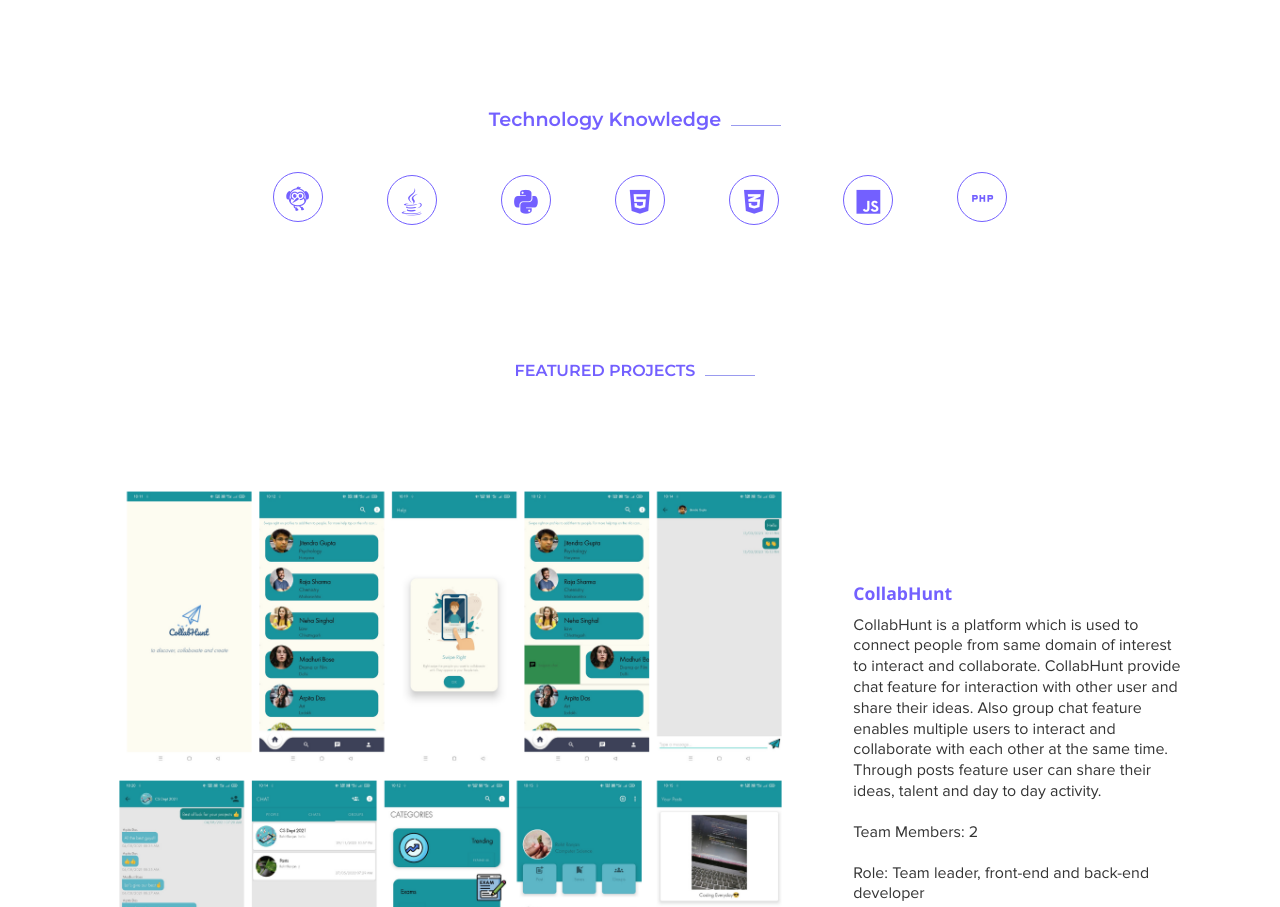
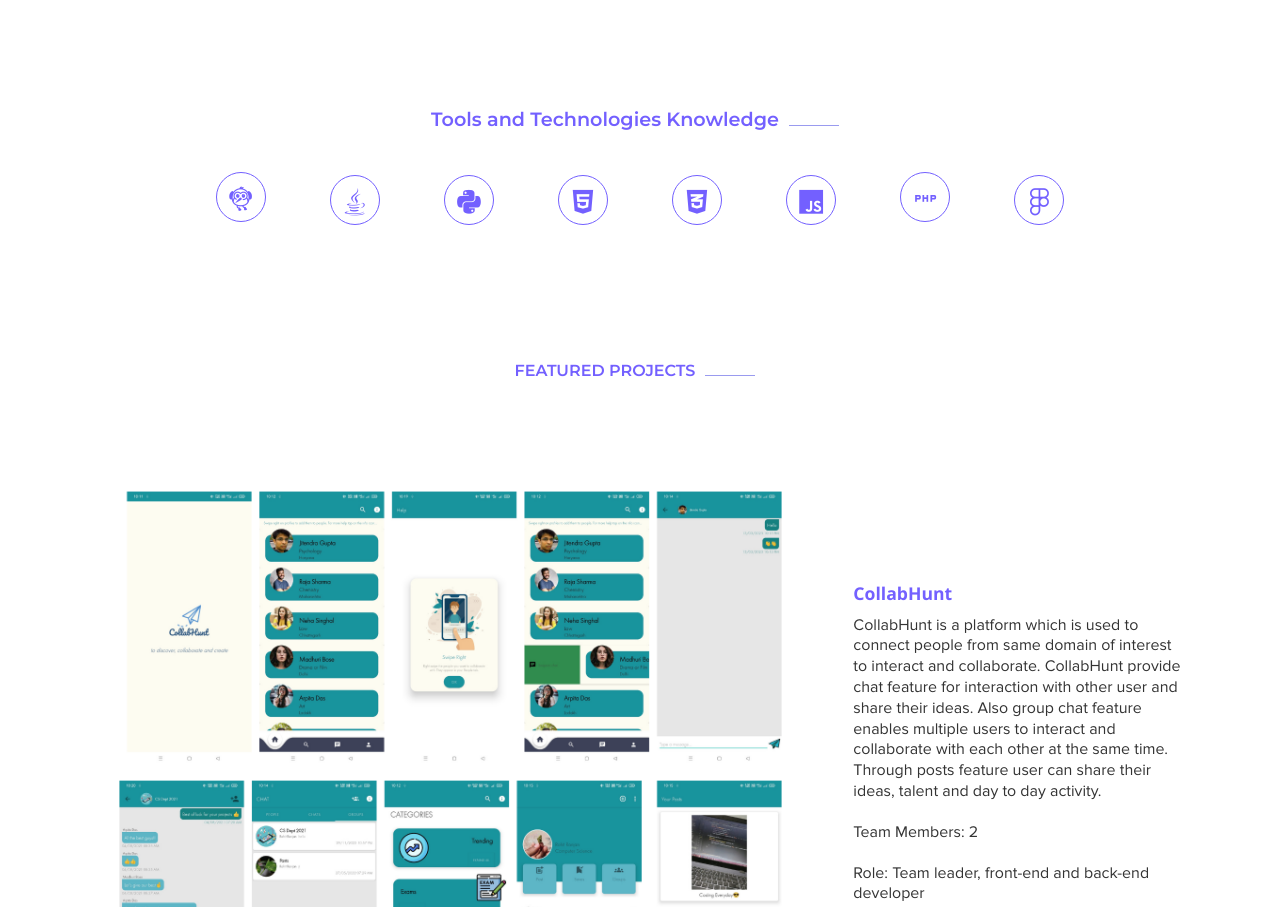
Before and after one commit to rohitranjan753/RohitRanjanPortfolio, a plain HTML site: page index.html in a window 1280 px wide. Shown: the part 2616-3523 px from the top of the page. Drawn offline with nearby package versions, Linux system fonts and the light colour scheme.

Commit message:
icon update

```diff
--- a/index.html
+++ b/index.html
@@ -293,7 +293,7 @@
         <div class="social icons">
           <div class="form-header">
             <h2 class="head-text">
-          Technology Knowledge<span class="underline underline-secondary"></span>
+          Tools and Technologies Knowledge<span class="underline underline-secondary"></span>
             </h2>
           </div>
           <span class="icon material-symbols-outlined" title="Flutter">
@@ -304,9 +304,9 @@
           <span class="icon fab fa-html5" title="HTML"></span>
           <span class="icon fab fa-css3-alt" title="CSS3"></span>
           <span class="icon fab fa-js" title="JavaScript"></span>
-          <span class="icon material-symbols-outlined" title="PHP">
-            php
-            </span>
+          <span class="icon material-symbols-outlined" title="PHP">PHP</span>
+          <span class="icon fab fa-figma" title="Figma"></span>
+          <!-- <span class="icon fab fa-dart" title="Dart"></span> -->
           <!-- <span class="icon fab fa-php" title="PHP"></span> -->
         </div>
       </section>
```
